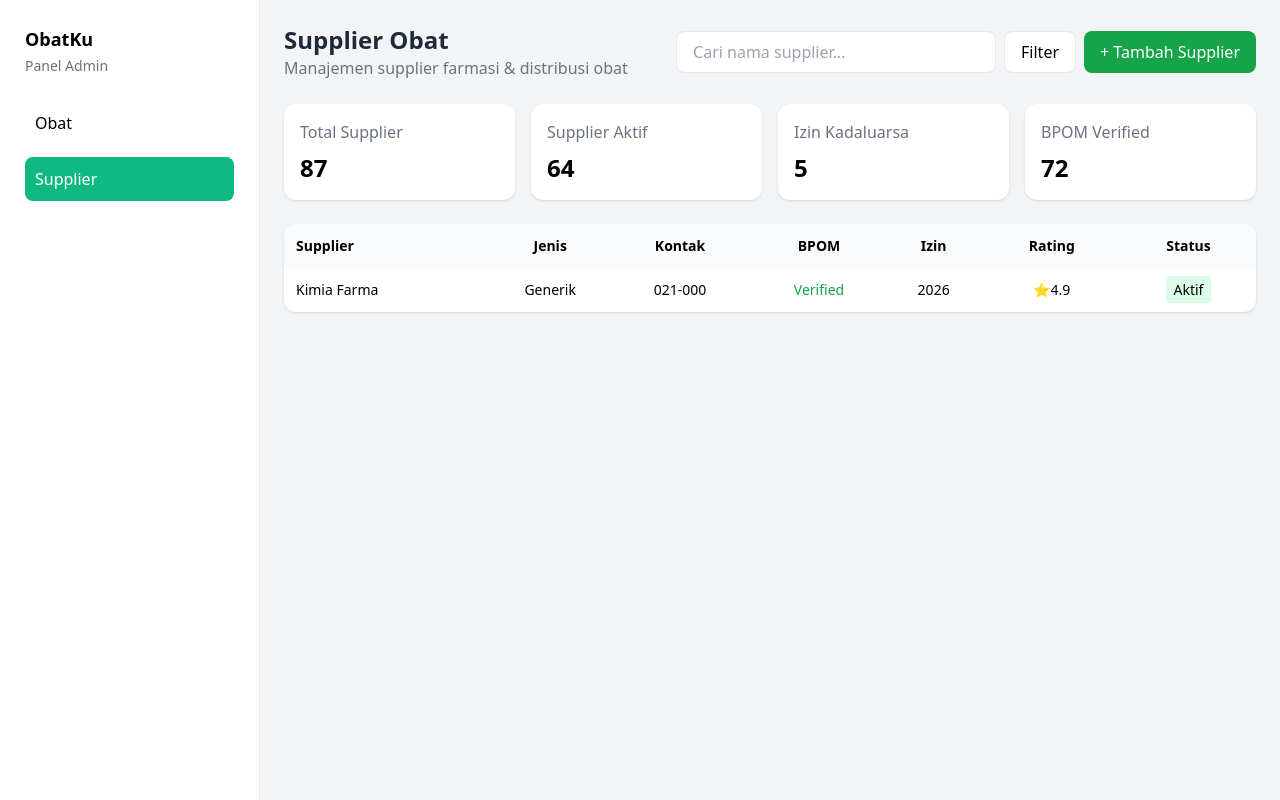
After one commit to andika658office/toko_obat, a PHP site: page /ADMIN/supplier/supplier.php in a window 1280 px wide. The commit adds this page. Run offline with PHP 8.4, Linux system fonts and the light colour scheme; some libraries are stand-ins or nearby versions.

Commit message:
buat desain supplier

```diff
--- /dev/null
+++ b/ADMIN/supplier/supplier.php
@@ -0,0 +1,140 @@
+<!DOCTYPE html>
+<html lang="en">
+<head>
+  <meta charset="UTF-8">
+  <meta name="viewport" content="width=device-width, initial-scale=1.0">
+  <title>Document</title>
+  <script src="https://cdn.tailwindcss.com"></script>
+</head>
+
+
+<body class="bg-gray-100 font-sans">
+
+<!-- Sidebar -->
+<div class="sidebar">
+  <div class="logo">
+    <div>
+      <h2 class="font-bold text-lg">ObatKu</h2>
+      <span class="text-sm text-gray-500">Panel Admin</span>
+    </div>
+  </div>
+
+ <div class="menu flex flex-col gap-3 mt-6">
+  <a href="../laporan.php" class="menu-item">Obat</a>
+  <a href="supplier.php" class="menu-item active">Supplier</a>
+</div>
+</div>
+
+<!-- MAIN CONTENT -->
+<div class="ml-[260px] p-6">
+
+  <!-- Header -->
+  <div class="flex flex-col md:flex-row md:items-center md:justify-between gap-4">
+    <div>
+      <h1 class="text-2xl font-bold text-gray-800">Supplier Obat</h1>
+      <p class="text-gray-500">Manajemen supplier farmasi & distribusi obat</p>
+    </div>
+
+    <div class="flex gap-2 w-full md:w-auto">
+      <input type="text"
+        placeholder="Cari nama supplier..."
+        class="flex-1 md:w-80 px-4 py-2 border rounded-lg focus:ring-2 focus:ring-green-400"/>
+
+      <button class="px-4 py-2 border rounded-lg bg-white">Filter</button>
+
+      <button class="px-4 py-2 bg-green-600 text-white rounded-lg">
+        + Tambah Supplier
+      </button>
+    </div>
+  </div>
+
+  <!-- Statistik -->
+  <div class="grid grid-cols-1 md:grid-cols-4 gap-4 mt-6">
+    <div class="bg-white p-4 rounded-xl shadow">
+      <p class="text-gray-500">Total Supplier</p>
+      <h2 class="text-2xl font-bold mt-2">87</h2>
+    </div>
+
+    <div class="bg-white p-4 rounded-xl shadow">
+      <p class="text-gray-500">Supplier Aktif</p>
+      <h2 class="text-2xl font-bold mt-2">64</h2>
+    </div>
+
+    <div class="bg-white p-4 rounded-xl shadow">
+      <p class="text-gray-500">Izin Kadaluarsa</p>
+      <h2 class="text-2xl font-bold mt-2">5</h2>
+    </div>
+
+    <div class="bg-white p-4 rounded-xl shadow">
+      <p class="text-gray-500">BPOM Verified</p>
+      <h2 class="text-2xl font-bold mt-2">72</h2>
+    </div>
+  </div>
+
+  <!-- Table -->
+  <div class="bg-white rounded-xl shadow mt-6 overflow-x-auto">
+    <table class="w-full text-sm">
+      <thead class="bg-gray-50">
+        <tr>
+          <th class="p-3 text-left">Supplier</th>
+          <th class="p-3">Jenis</th>
+          <th class="p-3">Kontak</th>
+          <th class="p-3">BPOM</th>
+          <th class="p-3">Izin</th>
+          <th class="p-3">Rating</th>
+          <th class="p-3">Status</th>
+        </tr>
+      </thead>
+
+      <tbody>
+        <tr class="hover:bg-gray-50">
+          <td class="p-3">Kimia Farma</td>
+          <td class="text-center">Generik</td>
+          <td class="text-center">021-000</td>
+          <td class="text-center text-green-600">Verified</td>
+          <td class="text-center">2026</td>
+          <td class="text-center">⭐4.9</td>
+          <td class="text-center">
+            <span class="bg-green-100 px-2 py-1 rounded">Aktif</span>
+          </td>
+        </tr>
+      </tbody>
+    </table>
+  </div>
+
+</div>
+</body>
+</html>
+
+<style>
+.sidebar{
+  width:260px;
+  height:100vh;
+  background:#fff;
+  position:fixed;
+  border-right:1px solid #e5e7eb;
+  padding:25px;
+}
+
+.logo-icon{
+  background:#10b981;
+  color:#fff;
+  padding:10px;
+  border-radius:10px;
+}
+
+.menu-item{
+  padding:10px;
+  border-radius:8px;
+  transition:0.3s;
+}
+
+.menu-item:hover{
+  background:#f3f4f6;
+}
+
+.active{
+  background:#10b981;
+  color:#fff;
+}
+</style>
```
Also changed, not shown: ADMIN/laporan.php (+21 -0 lines).
